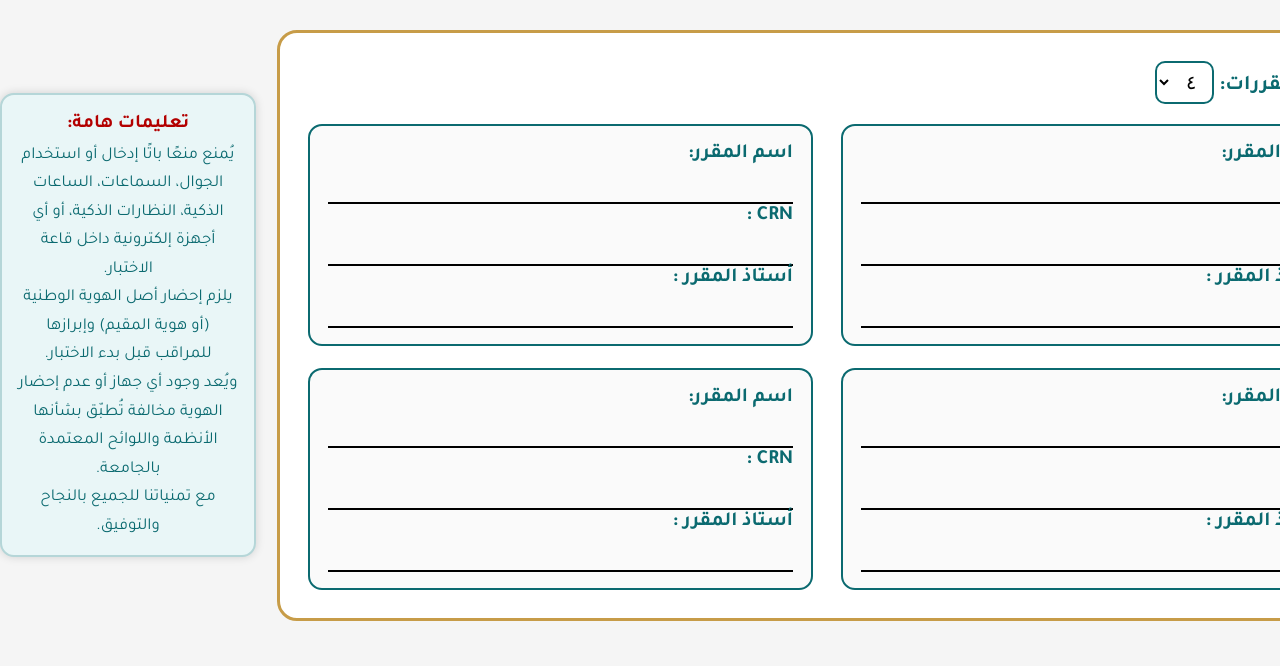
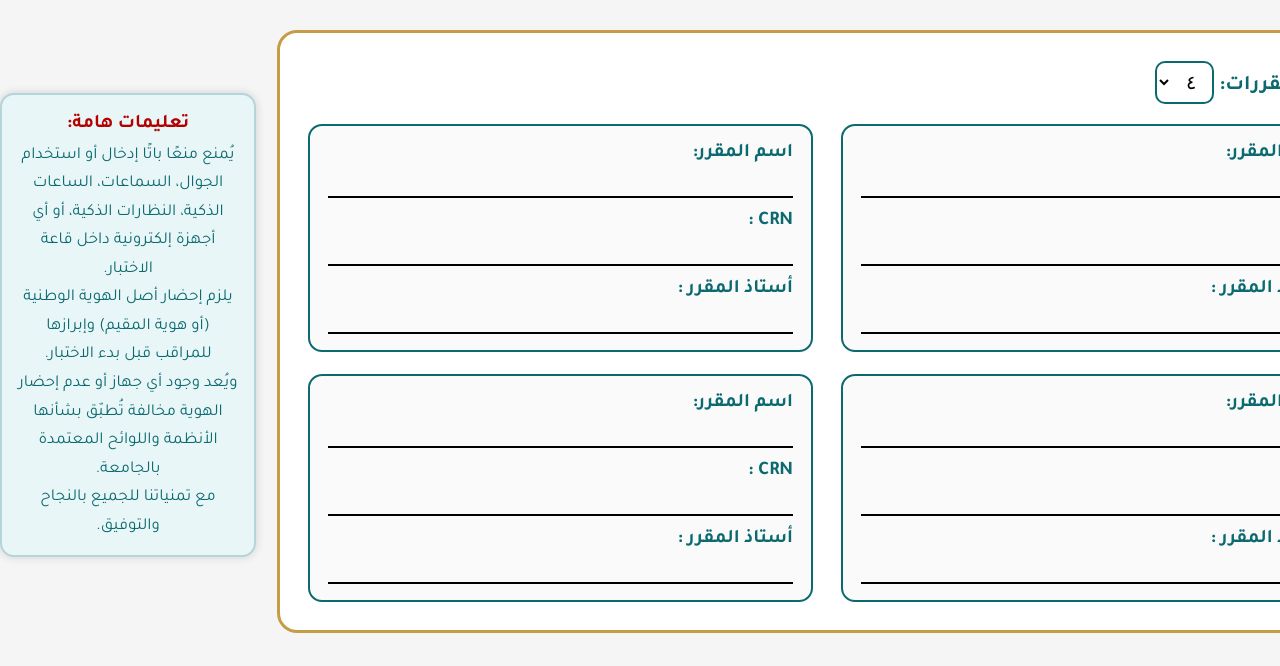
Before and after one commit to mohammed1402102/kfu-center, a plain HTML site: page index.html in a window 1280 px wide. Shown: the part 134-800 px from the top of the page. Drawn offline with Linux system fonts and the light colour scheme.

Commit message:
Update index.html

```diff
--- a/index.html
+++ b/index.html
@@ -165,20 +165,35 @@
             padding: 16px 18px;
             border-radius: 14px;
             background: #fafafa;
+            direction: rtl;
         }
 
+        /* محاذاة يمين موحدة */
         .course-box label {
             display: block;
-            font-size: 1.25rem;
+            font-size: 1.20rem;
             font-weight: 700;
             color: var(--teal);
-            margin-bottom: 6px;
+            margin-bottom: 3px;
+            text-align: right;
+            padding-right: 0;
+            margin-right: 0;
+        }
+
+        /* زيادة المسافة قبل عنوان CRN */
+        .course-box label:nth-of-type(2) {
+            margin-top: 12px !important;
+        }
+
+        /* زيادة المسافة قبل عنوان أستاذ المقرر */
+        .course-box label:nth-of-type(3) {
+            margin-top: 12px !important;
         }
 
         .course-box .line {
-            margin-top: 6px;
+            margin-top: 2px;
             border-bottom: 2px solid #000;
-            min-height: 30px;
+            min-height: 28px;
             display: flex;
             align-items: center;
             padding-right: 6px;
@@ -253,7 +268,7 @@
             </select>
         </div>
 
-        <!-- يسار: التعليمات (النص الكامل) -->
+        <!-- يسار: التعليمات -->
         <div class="instructions-box">
             <b>تعليمات هامة:</b><br>
             يُمنع منعًا باتًا إدخال أو استخدام الجوال، السماعات، الساعات الذكية، النظارات الذكية، أو أي أجهزة إلكترونية داخل قاعة الاختبار.<br>
@@ -327,7 +342,7 @@
     }
 
     selectCourses.addEventListener("change", updateCoursesCount);
-    updateCoursesCount(); // تشغيل عند فتح الصفحة
+    updateCoursesCount();
 
     /* ========== تحويل الأرقام ========== */
     function toArabicIndic(str) {
@@ -355,12 +370,13 @@
             month = parts.find(p => p.type === "month")?.value || "";
             year  = parts.find(p => p.type === "year")?.value || "";
         } catch {}
+
         document.getElementById("hijriDate").textContent =
             "الهجري: " + day + " / " + month + " / " + year + " هـ";
 
         // ميلادي
-        const gDay   = String(now.getDate()).padStart(2, "0");
-        const gMonth = String(now.getMonth() + 1).padStart(2, "0");
+        const gDay   = String(now.getDate()).padStart(2,"0");
+        const gMonth = String(now.getMonth()+1).padStart(2,"0");
         const gYear  = now.getFullYear();
         const gregStr = `${toArabicIndic(gDay)} / ${toArabicIndic(gMonth)} / ${toArabicIndic(gYear)}`;
         document.getElementById("gregDate").textContent =
@@ -368,7 +384,7 @@
 
         // وقت 12 ساعة
         let h = now.getHours();
-        let m = String(now.getMinutes()).padStart(2, "0");
+        let m = String(now.getMinutes()).padStart(2,"0");
         const ampm = h >= 12 ? "م" : "ص";
         h = h % 12 || 12;
         document.getElementById("timeValue").textContent =
```
